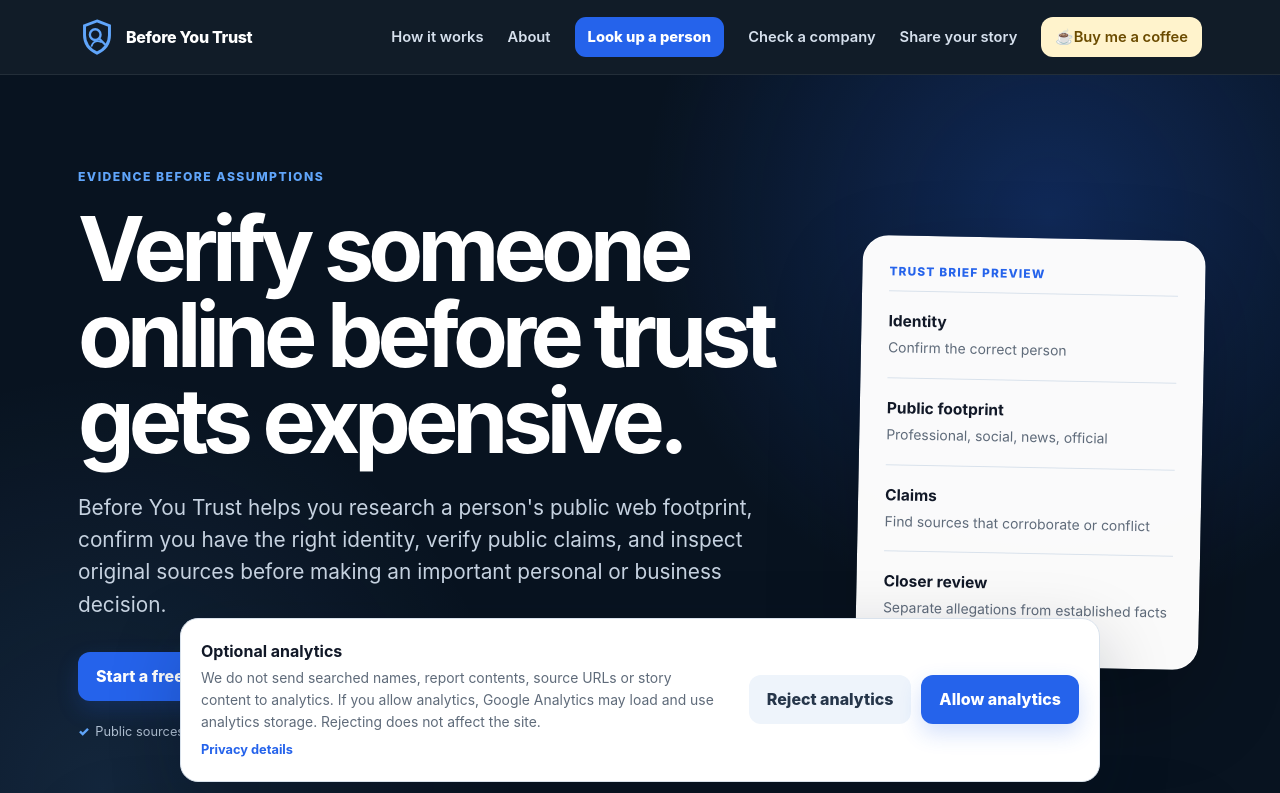
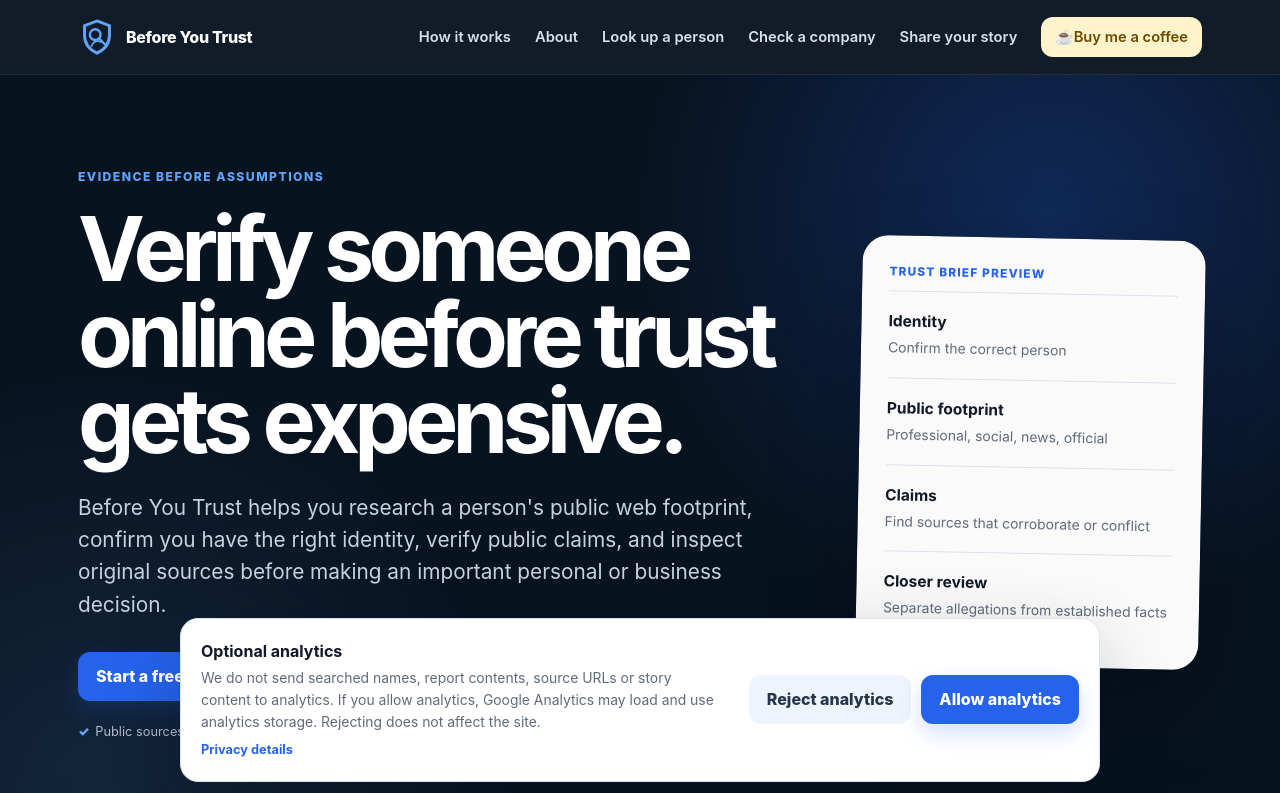
Before and after one commit to kuefmz/before-you-trust, a Next.js app: page / in a window 1280 px wide. Shown: the top 793 px of the page. Built offline with nearby package versions, Linux system fonts and the light colour scheme; no server answers.

Commit message:
Use standard styling for person lookup nav link

```diff
--- a/app/layout.tsx
+++ b/app/layout.tsx
@@ -67,9 +67,7 @@
             <nav aria-label="Primary navigation" className="desktop-nav">
               <Link href="/how-it-works">How it works</Link>
               <Link href="/about">About</Link>
-              <Link className="nav-person-lookup" href="/#search">
-                Look up a person
-              </Link>
+              <Link href="/#search">Look up a person</Link>
               <Link href="/check-company">Check a company</Link>
               <Link href="/share-your-story">Share your story</Link>
               {supportUrl ? <SupportLink href={supportUrl} /> : null}
```
